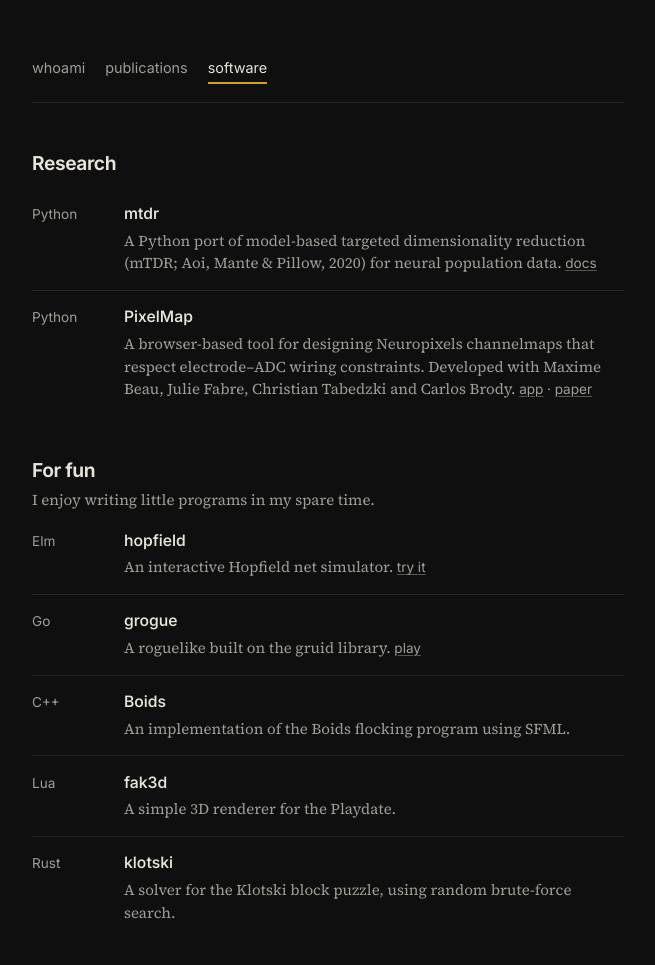
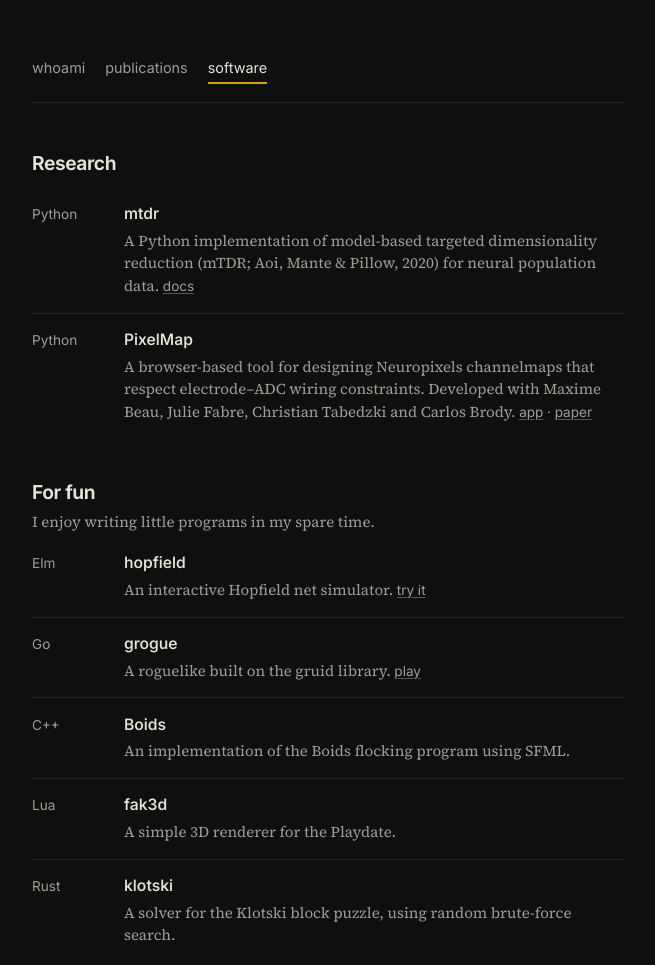
Before and after one commit to jyanar/jyanar.github.io, a plain HTML site: page software.html in a window 1280 px wide. Shown: the top 965 px of the page, without its empty margins (312-967 px from the left). Drawn offline with Linux system fonts and the light colour scheme.

Commit message:
git push

```diff
--- a/software.html
+++ b/software.html
@@ -29,7 +29,7 @@
         <span class="meta">Python</span>
         <div>
             <span class="title"><a href="https://github.com/jyanar/mtdr">mtdr</a></span>
-            <span class="detail">A Python port of model-based targeted dimensionality reduction (mTDR; Aoi, Mante &amp; Pillow, 2020) for neural population data. <span class="meta"><a href="https://jyanar.github.io/mtdr/">docs</a></span></span>
+            <span class="detail">A Python implementation of model-based targeted dimensionality reduction (mTDR; Aoi, Mante &amp; Pillow, 2020) for neural population data. <span class="meta"><a href="https://jyanar.github.io/mtdr/">docs</a></span></span>
         </div>
     </li>
     <li>
```
